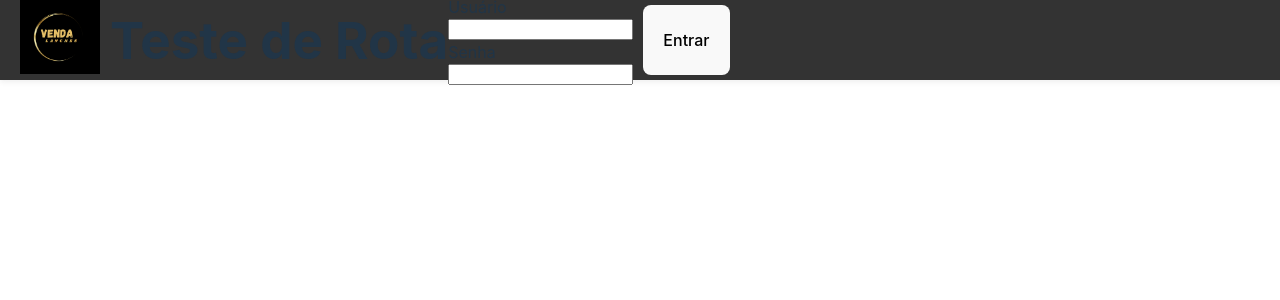
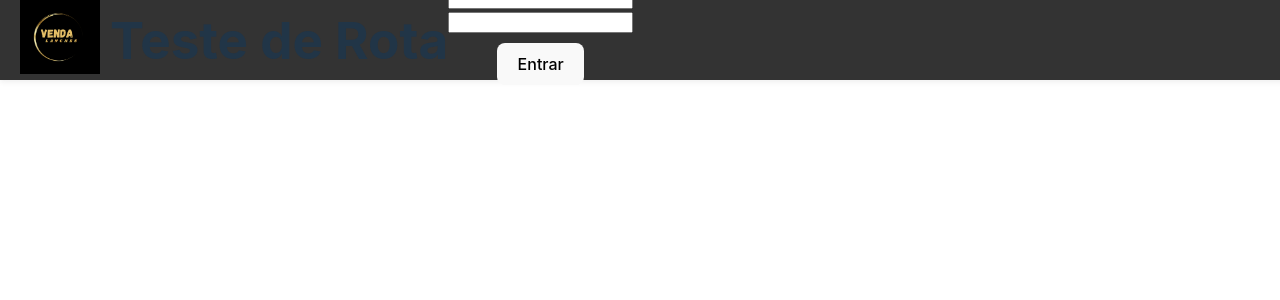
Before and after one commit to qmclouca/Prova-SENAC, a React (Vite) app in the folder prova-SENAC/: page /admin in a window 1280 px wide. Shown: the top 300 px of the page. Built offline with nearby package versions, Linux system fonts and the light colour scheme.

Commit message:
método de login

```diff
--- a/prova-SENAC/src/Components/Login/Login.tsx
+++ b/prova-SENAC/src/Components/Login/Login.tsx
@@ -1,58 +1,65 @@
 import React, {useState} from "react";
-import { fetchUser } from "../../Services/ClientService";
+import UsuarioService from "../../Services/UsuarioService";
 import "./Login.css";
 
-interface LoginProps {
-    onLogin: (username: string, password:string) => void;
-}
 
-const Login: React.FC<LoginProps> = ({onLogin}) => {
-    const [username, setUsername] = useState("");
-    const [password, setPassword] = useState("");
+function Login() {
+    const [usuarioLogin, setUsuarioLogin] = useState<UsuarioLogin>({
+        cpf: '',
+        senha: ''
+    });
 
-    const handleLogin = () => {
-        // Chame a função fetchUser com o nome de usuário (username) como argumento
-        fetchUser(username)
-          .then((response) => {
-            // Verifique se a resposta tem dados e se a senha corresponde
-            if (response.data && response.data[0] && response.data[0].password === password) {
-                console.log("if");
-                console.log(username, password);
-                onLogin(username, password);
-            } else {
-              console.log("else");
-              console.log(username, password);
-              alert("Usuário ou senha inválidos");
-            }
-          })
-          .catch((error) => {
-            console.log("error");
-            console.error("Erro ao fazer login:", error);
-            alert("Ocorreu um erro ao fazer login. Por favor, tente novamente mais tarde.");
-          });
+
+    const handleLogin = (event: React.ChangeEvent<HTMLInputElement>)  => {
+        const { name, value } = event.target;
+        setUsuarioLogin({
+            ...usuarioLogin,
+            [name]: value
+        });
     };
 
+
+    const handleSubmit = async (event: React.MouseEventHandler<HTMLButtonElement> | any) => {
+        event.preventDefault();
+        try{
+            const response = await UsuarioService.fetchUsuarioLogin(usuarioLogin);
+            if (response.data && response.data.cpf === usuarioLogin.cpf){
+                alert('Login realizado com sucesso!');
+            } else {
+                alert('Erro ao fazer login!');
+            }
+        }catch (error){
+            console.error('Erro ao fazer login: ', error);
+        }
+    };
 
     return (
         <>
         <div className="LoginForm">
             <div className="LoginInputs">
-                <label className="userLabel">Usuário</label>
-                <input
-                    type="text"
-                    value={username}
-                    onChange={(e) => setUsername(e.target.value)}/>
-
-                <label className="senhaLabel">Senha</label>
-                <input
-                    type="password"
-                    value={password}
-                    onChange={(e) => setPassword(e.target.value)}/>
+                <form>
+                    <div>
+                        <input
+                            type = "text"
+                            name = "cpf"
+                            value = {usuarioLogin.cpf}
+                            onChange = {handleLogin}
+                        />
+                    </div>
+                    <div>
+                        <input
+                            type = "password"
+                            name = "senha"
+                            value = {usuarioLogin.senha}
+                            onChange = {handleLogin}
+                        />
+                    </div>
+                    <button className="buttonMargin" onClick={handleSubmit}>Entrar</button>
+                </form>
             </div>
-            <button className="buttonMargin" onClick={handleLogin}>Entrar</button>
         </div>
         </>
     );
-};
+}
 
 export default Login;
--- /dev/null
+++ b/prova-SENAC/src/Models/FormaPagamento.ts
@@ -0,0 +1,5 @@
+interface FormaPagamento {
+    id: number;
+    tipo: string;
+    pedidos: Pedido[];
+}
--- /dev/null
+++ b/prova-SENAC/src/Models/UsuarioLogin.ts
@@ -0,0 +1,4 @@
+interface UsuarioLogin {
+    senha: string;
+    cpf: string;
+}
--- a/prova-SENAC/src/Services/ClientService.tsx
+++ b/prova-SENAC/src/Services/ClientService.tsx
@@ -8,7 +8,6 @@ interface Item {
     name: string;
     description?: string;
 }
-
 
 const apiClient = axios.create({
   baseURL: BASE_URL,
--- /dev/null
+++ b/prova-SENAC/src/Services/UsuarioService.tsx
@@ -0,0 +1,39 @@
+// apiService.js
+import axios, {AxiosResponse} from 'axios';
+
+const BASE_URL = 'http://localhost:8080/Usuario';
+
+const apiClient = axios.create({
+  baseURL: BASE_URL,
+  headers: {
+    'Content-Type': 'application/json'
+  }
+});
+
+const usuarioService = {
+    fetchUsuarios(): Promise<AxiosResponse<Usuario[]>> {
+      return apiClient.get<Usuario[]>('/lista');
+    },
+
+    fetchUsuarioById(id: number): Promise<AxiosResponse<Usuario>> {
+      return apiClient.get<Usuario>(`/buscaId/${id}`);
+    },
+
+    fetchUsuarioLogin(UsuarioLogin: UsuarioLogin): Promise<AxiosResponse<UsuarioLogin>> {
+      return apiClient.post<UsuarioLogin>(`/login`, UsuarioLogin);
+    },
+
+    createUsuario(usuario: Usuario): Promise<AxiosResponse<Usuario>> {
+      return apiClient.post<Usuario>('/cadastro', usuario);
+    },
+
+    updateUsuario(nome: string, usuario: Partial<Usuario>): Promise<AxiosResponse<Usuario>> {
+      return apiClient.put<Usuario>(`/updatebyname/${nome}`, usuario);
+    },
+
+    deleteUsuario(id: number): Promise<AxiosResponse<void>> {
+      return apiClient.delete(`/excluir/${id}`);
+    }
+  };
+
+export default usuarioService;
```
Also changed, not shown: prova-SENAC/src/Models/Address.ts (added, +8 -0 lines), prova-SENAC/src/Models/Pedido.ts (added, +7 -0 lines), prova-SENAC/src/Models/Usuario.ts (added, +8 -0 lines), prova-SENAC/src/Services/AddressService.tsx (added, +30 -0 lines), prova-SENAC/src/Services/FormaPagamentoService.tsx (added, +30 -0 lines), prova-SENAC/src/Services/PedidoService.tsx (added, +30 -0 lines).
